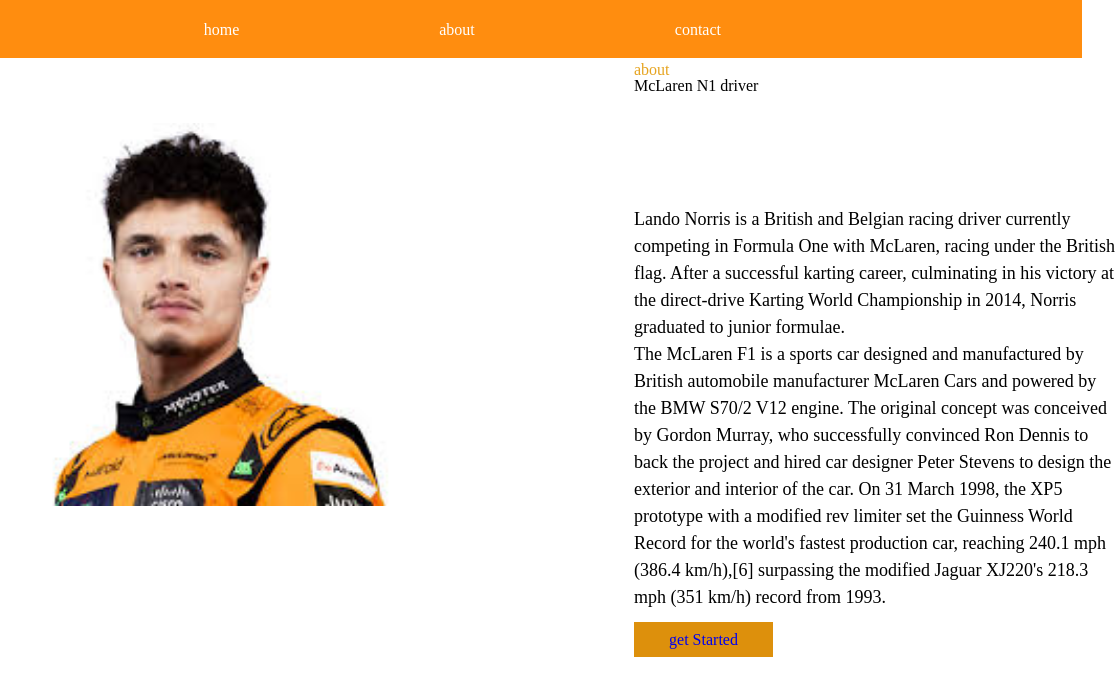
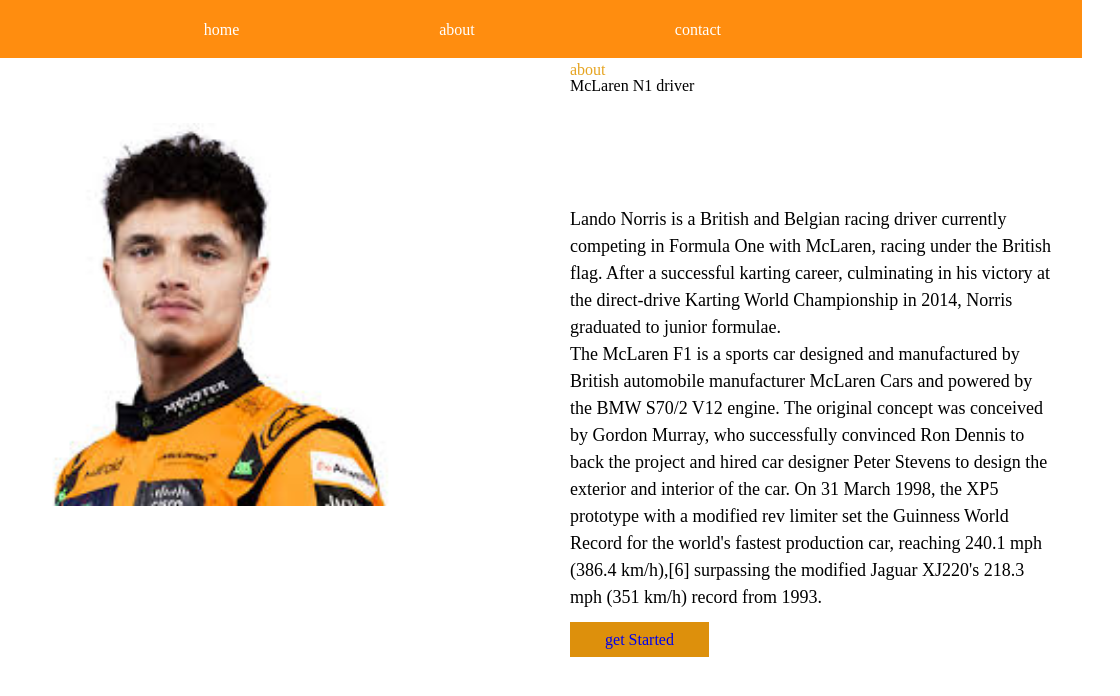
Before and after one commit to bochorishvili-sandro/schollpj, a plain HTML site: page html/about.html in a window 1280 px wide. Shown: the full height of the page, 198-1318 px from the left, 1120 px wide, since content can reach past the window. Drawn offline with Linux system fonts and the light colour scheme.

Commit message:
Update style.css

```diff
--- a/css/style.css
+++ b/css/style.css
@@ -167,7 +167,7 @@
     position: absolute;
     width: 486px;
     height: 385px;
-    left: 832px;
+    left: 60%;
     top: 42px;
 
 }
```
